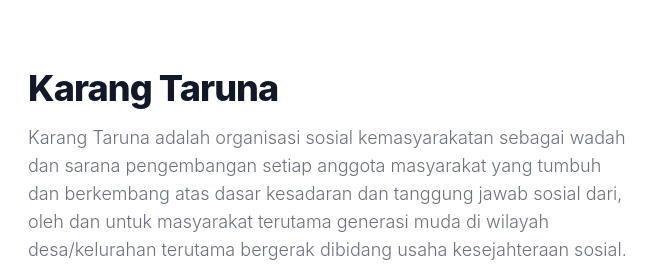
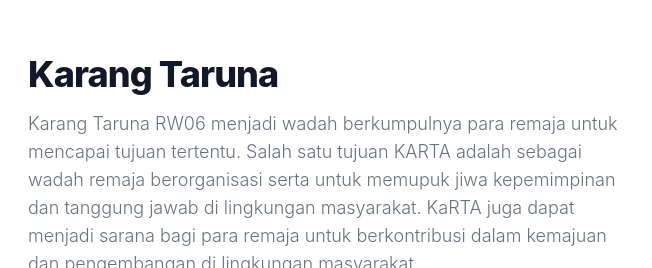
Before and after one commit to kartarw06/kartarw06.github.io, a plain HTML site: page index.html in a window 1280 px wide. Shown: the part 684-952 px from the top of the page, 628-1280 px from the left. Drawn offline with nearby package versions, Linux system fonts and the light colour scheme.

Commit message:
First Prototype

```diff
--- a/index.html
+++ b/index.html
@@ -96,7 +96,7 @@
             <img class="w-full hidden dark:block" src="img/Logo1.svg" alt="dashboard image">
             <div class="mt-4 md:mt-0">
                 <h2 class="mb-4 text-4xl tracking-tight font-extrabold text-gray-900 dark:text-white">Karang Taruna</h2>
-                <p class="mb-6 font-light text-gray-500 md:text-lg dark:text-gray-400">Karang Taruna adalah organisasi sosial kemasyarakatan sebagai wadah dan sarana pengembangan setiap anggota masyarakat yang tumbuh dan berkembang atas dasar kesadaran dan tanggung jawab sosial dari, oleh dan untuk masyarakat terutama generasi muda di wilayah desa/kelurahan terutama bergerak dibidang usaha kesejahteraan sosial.</p>
+                <p class="mb-6 font-light text-gray-500 md:text-lg dark:text-gray-400">Karang Taruna RW06 menjadi wadah berkumpulnya para remaja untuk mencapai tujuan tertentu. Salah satu tujuan KARTA adalah sebagai wadah remaja berorganisasi serta untuk memupuk jiwa kepemimpinan dan tanggung jawab di lingkungan masyarakat. KaRTA juga dapat menjadi sarana bagi para remaja untuk berkontribusi dalam kemajuan dan pengembangan di lingkungan masyarakat.</p>
             </div>
         </div>
     </section>
```
